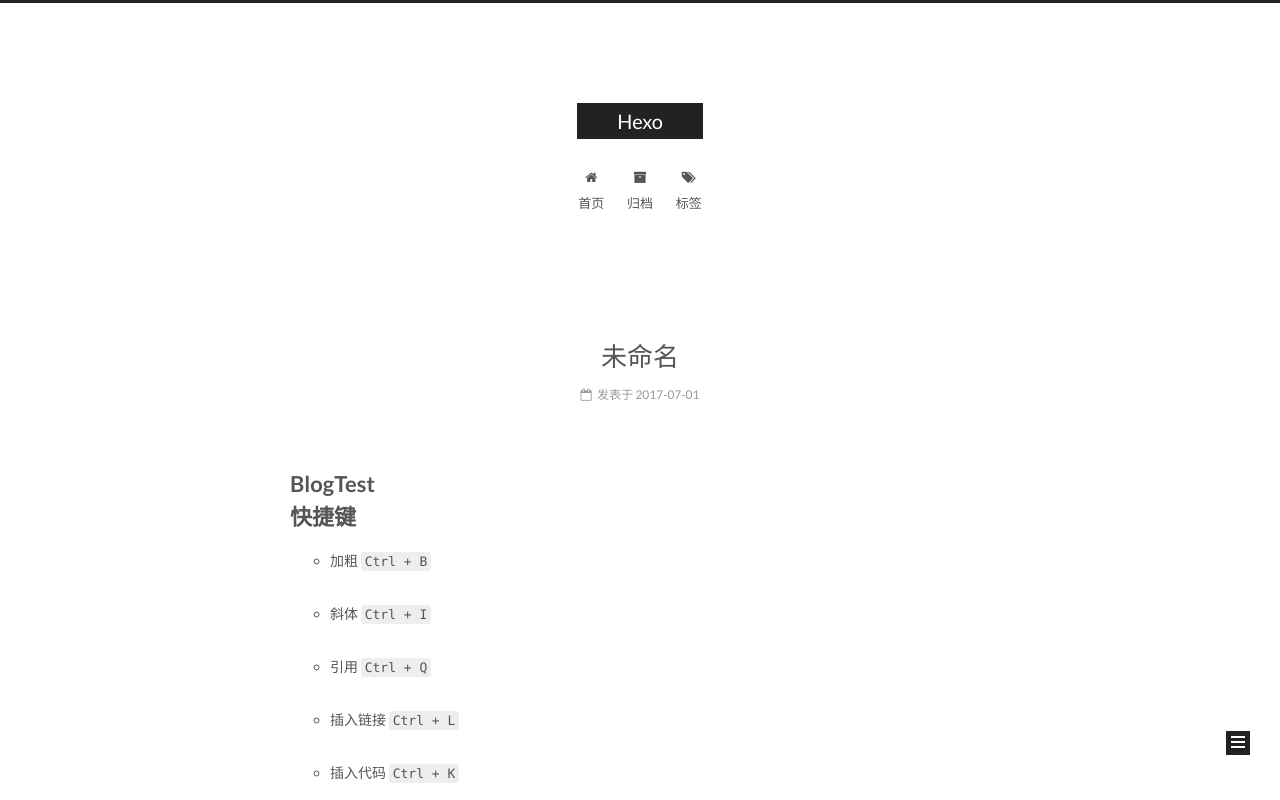
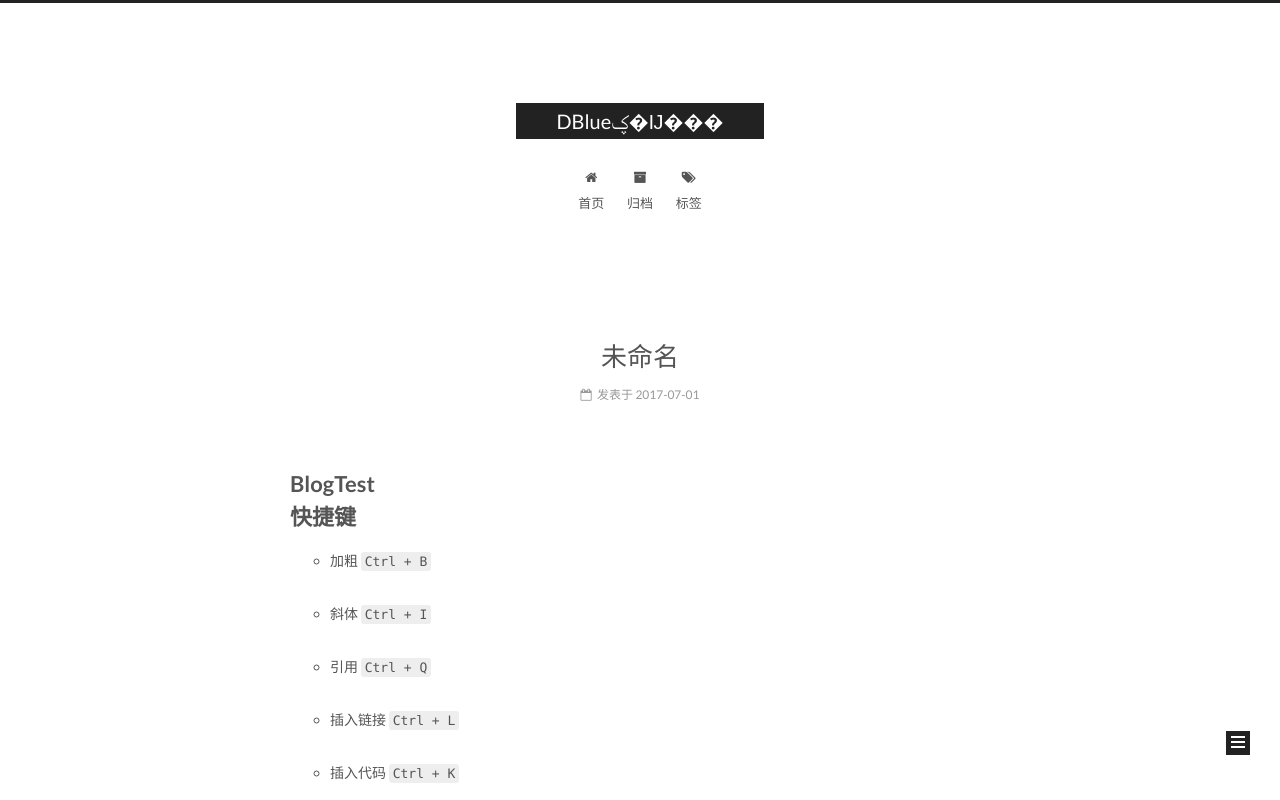
Before and after one commit to gkc1119/DBlu3.github.io, a plain HTML site: page index.html in a window 1280 px wide. Shown: the top 800 px of the page. Drawn offline with Linux system fonts and the light colour scheme.

Commit message:
Site updated: 2017-08-14 21:02:23

```diff
--- a/index.html
+++ b/index.html
@@ -94,11 +94,11 @@
 
 
 <meta property="og:type" content="website">
-<meta property="og:title" content="Hexo">
+<meta property="og:title" content="DBlueؼ�Ĳ���">
 <meta property="og:url" content="http://yoursite.com/index.html">
-<meta property="og:site_name" content="Hexo">
+<meta property="og:site_name" content="DBlueؼ�Ĳ���">
 <meta name="twitter:card" content="summary">
-<meta name="twitter:title" content="Hexo">
+<meta name="twitter:title" content="DBlueؼ�Ĳ���">
 
 
 
@@ -132,7 +132,7 @@
 
 
 
-  <title>Hexo</title>
+  <title>DBlueؼ�Ĳ���</title>
 
 
 
@@ -170,7 +170,7 @@
     <div class="custom-logo-site-title">
       <a href="/"  class="brand" rel="start">
         <span class="logo-line-before"><i></i></span>
-        <span class="site-title">Hexo</span>
+        <span class="site-title">DBlueؼ�Ĳ���</span>
         <span class="logo-line-after"><i></i></span>
       </a>
     </div>
@@ -262,7 +262,7 @@
     </span>
 
     <span hidden itemprop="publisher" itemscope itemtype="http://schema.org/Organization">
-      <meta itemprop="name" content="Hexo">
+      <meta itemprop="name" content="DBlueؼ�Ĳ���">
     </span>
 
 
@@ -476,7 +476,7 @@
     </span>
 
     <span hidden itemprop="publisher" itemscope itemtype="http://schema.org/Organization">
-      <meta itemprop="name" content="Hexo">
+      <meta itemprop="name" content="DBlueؼ�Ĳ���">
     </span>
 
 
```
Also changed, not shown: 2017/07/01/blogTest/index.html (+6 -6 lines), 2017/07/01/hello-world/index.html (+4 -4 lines), archives/2017/07/index.html (+5 -5 lines), archives/2017/index.html (+5 -5 lines), archives/index.html (+5 -5 lines).
